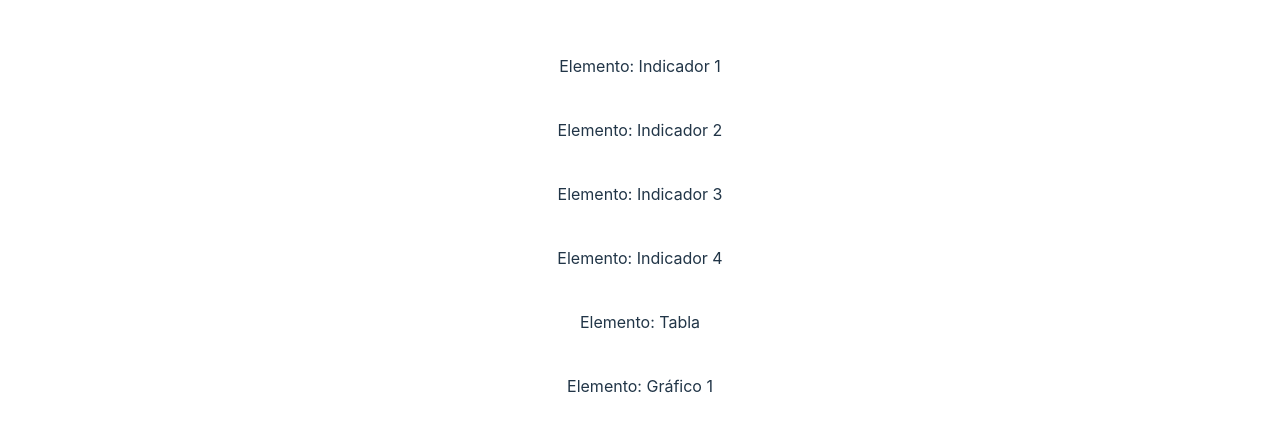
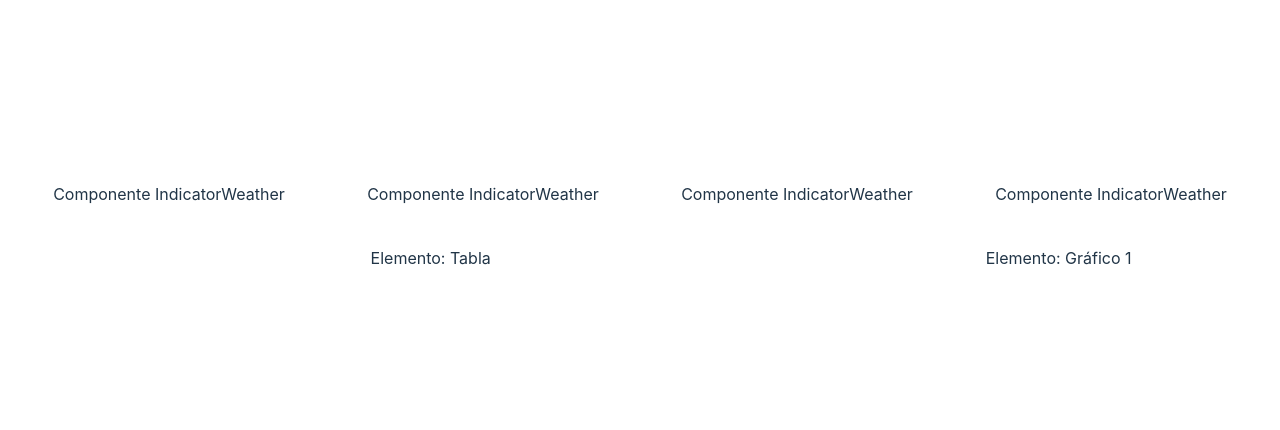
Before and after one commit to nasdj21/dashboard, a React (Vite) app: page / in a window 1280 px wide. Shown: the part 174-604 px from the top of the page. Built offline with nearby package versions, Linux system fonts and the light colour scheme.

Commit message:
Se agrego el componente IndicatorWeather

```diff
--- a/src/App.tsx
+++ b/src/App.tsx
@@ -2,6 +2,7 @@
 
 import Grid from '@mui/material/Grid2'
 import './App.css'
+import IndicatorWeather from './components/IndicatorWeather'
 
 function App() {
 
@@ -10,29 +11,29 @@ function App() {
     <Grid container spacing={5}>
 
         {/* Indicadores */}
-        <Grid size={{xs : 12, xl : 3}}>
-          Elemento: Indicador 1
+        <Grid size={{xs : 12, md : 3}}>
+          <IndicatorWeather />
         </Grid>
 
-        <Grid size={{xs : 12, xl : 3}}>
-          Elemento: Indicador 2
+        <Grid size={{xs : 12, md : 3}}>
+          <IndicatorWeather />
         </Grid>
 
-        <Grid size={{xs : 12, xl : 3}}>
-          Elemento: Indicador 3
+        <Grid size={{xs : 12, md : 3}}>
+          <IndicatorWeather />
         </Grid>
 
-        <Grid size={{xs : 12, xl : 3}}>
-          Elemento: Indicador 4
+        <Grid size={{xs : 12, md : 3}}>
+          <IndicatorWeather />
         </Grid>
 
         {/* Tabla */}
-        <Grid size={{xs : 12, xl : 8}}>
+        <Grid size={{xs : 12, md : 8}}>
           Elemento: Tabla
         </Grid>
 
         {/* Gráfico */}
-        <Grid size={{xs : 12, xl : 4}}>
+        <Grid size={{xs : 12, md : 4}}>
           Elemento: Gráfico 1
         </Grid>
 
--- /dev/null
+++ b/src/components/IndicatorWeather.tsx
@@ -0,0 +1,7 @@
+export default function IndicatorWeather(){
+    return(
+        <>
+        Componente IndicatorWeather
+        </>
+    )
+}
```
